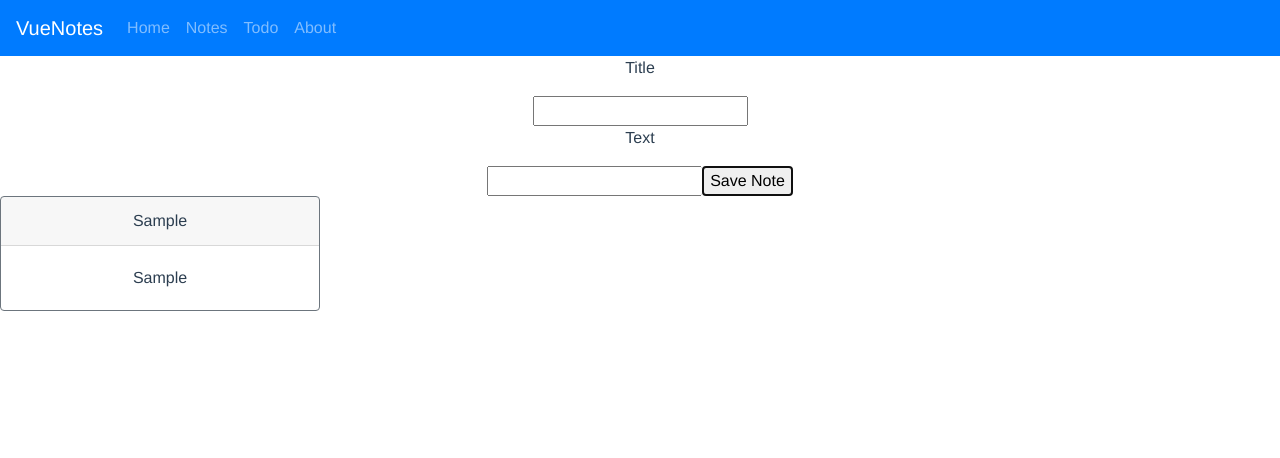
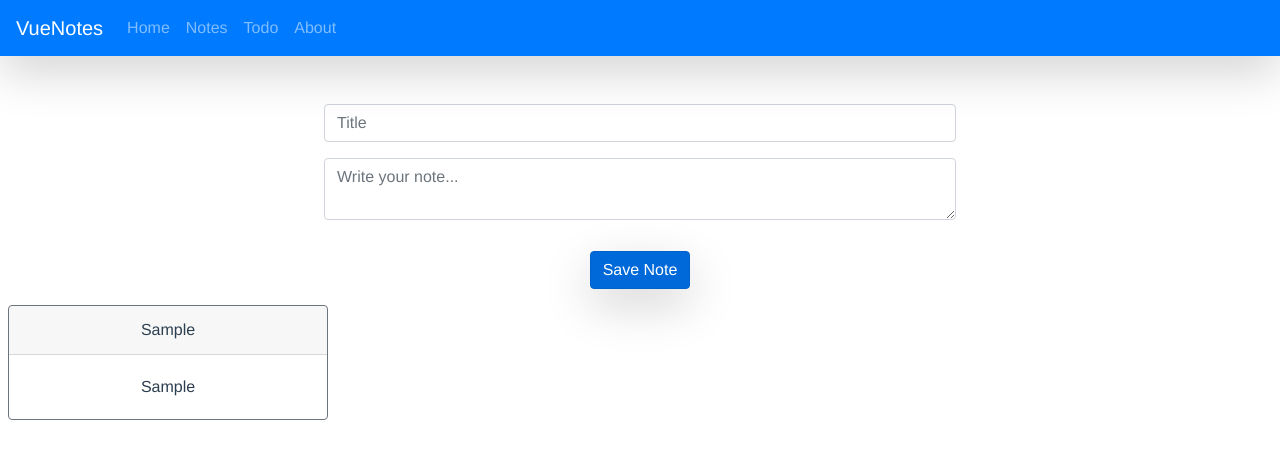
Before and after one commit to fatihbabacan92/VueNotes, a Vue app: page /notes in a window 1280 px wide. Both pictures are taken after typing "Sample", "Sample" into the empty fields and a click on the button "Save Note". Shown: the top 458 px of the page. Built offline with nearby package versions, Linux system fonts and the light colour scheme.

Commit message:
Changed Styling

```diff
--- a/src/App.vue
+++ b/src/App.vue
@@ -1,6 +1,6 @@
 <template>
   <div id="app">
-    <nav class="navbar navbar-expand-lg navbar-dark bg-primary">
+    <nav class="navbar navbar-expand-lg navbar-dark bg-primary shadow-lg">
       <a class="navbar-brand" href="#">VueNotes</a>
       <button
         class="navbar-toggler"
@@ -33,7 +33,7 @@
         </ul>
       </div>
     </nav>
-    <router-view/>
+    <router-view class="route-container"/>
   </div>
 </template>
 
@@ -45,4 +45,7 @@
   text-align: center;
   color: #2c3e50;
 }
+.route-container {
+  margin-top: 5vh;
+}
 </style>
--- a/src/components/Home.vue
+++ b/src/components/Home.vue
@@ -1,8 +1,8 @@
 <template>
   <div class="app">
     <img alt="Vue logo" src="/assets/logo.png" />
-    <HelloWorld msg="Welcome to VueNotes" />
-    <button type="button" class="btn btn-primary">Go to Notes</button>
+    <h1>Welcome to VueNotes</h1>
+    <button type="button" class="btn btn-primary mt-5 shadow-lg">Go to Notes</button>
   </div>
 </template>
 
@@ -17,5 +17,7 @@ export default {
 
 <!-- Add "scoped" attribute to limit CSS to this component only -->
 <style scoped>
-
+.mt-5 {
+  margin-top: 5vh;
+}
 </style>
--- a/src/components/Note.vue
+++ b/src/components/Note.vue
@@ -1,20 +1,23 @@
 <template>
   <div>
-    <div>
-      <p>Title</p>
-      <input v-model="newNote.title" />
-      <p>Text</p>
-      <input v-model="newNote.text" />
-      <button @click="addNote">Save Note</button>
+    <div class="m-2">
+        <input v-model="newNote.title" type="text" placeholder="Title" class="form-control m-2 w-50" />
+        <textarea
+          v-model="newNote.text"
+          type="text"
+          placeholder="Write your note..."
+          class="form-control m-2 w-50"
+        />
     </div>
-    <div>
-      <NoteItem v-for="n in notes" v-bind:note="n" v-bind:key="n.id" />
+          <button @click="addNote" class="btn btn-primary shadow-lg m-2">Save Note</button>
+    <div class="d-inline">
+      <NoteItem v-for="n in notes" v-bind:note="n" v-bind:key="n.id" class="m-2"/>
     </div>
   </div>
 </template>
 
 <script>
-import NoteItem from "@/components/NoteItem.vue";
+import NoteItem from "@/components/NoteItem.vue"
 
 export default {
   name: "Note",
@@ -36,7 +39,7 @@ export default {
     addNote() {
       //Check if not null
       if (!this.newNote) {
-            return
+        return;
       }
       this.notes.push(this.newNote)
       this.newNote = []
@@ -44,12 +47,15 @@ export default {
     },
     saveNotes() {
       //Saves to local storage
-        const parsed = JSON.stringify(this.notes);
-        localStorage.setItem('notes', parsed)
+      const parsed = JSON.stringify(this.notes)
+      localStorage.setItem("notes", parsed)
     }
   }
 };
 </script>
 
 <style>
+.form-control {
+    display: inline-block;
+}
 </style>
--- a/src/components/NoteItem.vue
+++ b/src/components/NoteItem.vue
@@ -1,20 +1,20 @@
 <template>
+  <div>
     <div class="card border-secondary mb-3" style="max-width: 20rem;">
       <div class="card-header">{{note.title}}</div>
       <div class="card-body">
         <p class="card-text">{{note.text}}</p>
       </div>
     </div>
+  </div>
 </template>
 
 <script>
 export default {
-    name: 'NoteItem',
-    props: ['note'],
+  name: "NoteItem",
+  props: ["note"],
   methods: {
-        delete() {
-
-        }
+    delete() {}
   }
 };
 </script>
```
Lines whose indentation alone changed are shown as unchanged.
